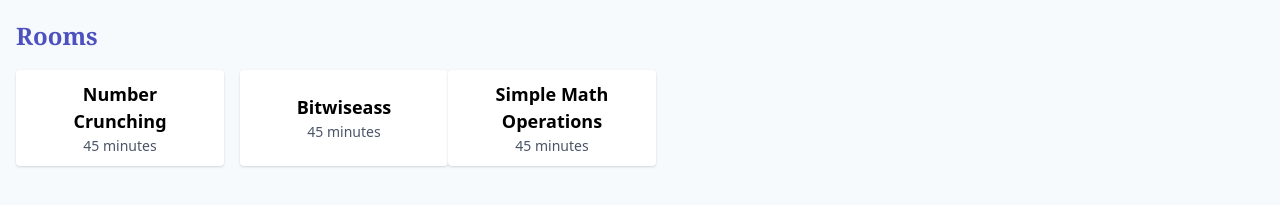
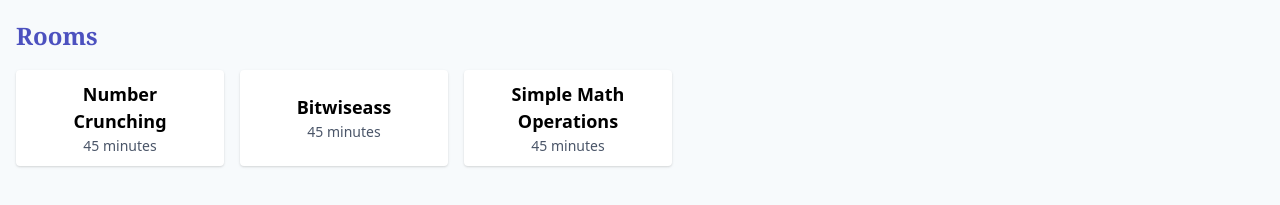
Before and after one commit to asmartdev/control-shift-escape, a React (Create React App) app: page / in a window 1280 px wide. Shown: the part 743-948 px from the top of the page. Built offline with nearby package versions, Linux system fonts and the light colour scheme; a web font is replaced by a local one.

Commit message:
Added space between cards on the landing page

```diff
--- a/src/pages/LandingPage/LandingPage.js
+++ b/src/pages/LandingPage/LandingPage.js
@@ -66,7 +66,7 @@ class LandingPage extends Component {
                 </div>
               </Link>
           </div>
-          <div className="w-full sm:w-1/2 md:w-1/3 lg:w-1/4 xl:w-1/6 mb-4">
+          <div className="w-full sm:w-1/2 md:w-1/3 lg:w-1/4 xl:w-1/6 mb-4 sm:ml-4">
               <Link to={`/rooms/simplemath`}>
                 <div className="w-full shadow rounded px-4 h-24 bg-white items-center flex items-center">
                   <div className="flex-1 text-center px-4 py-2">
```
